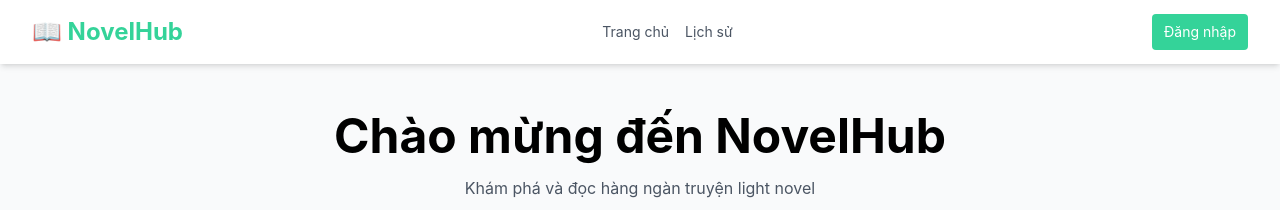
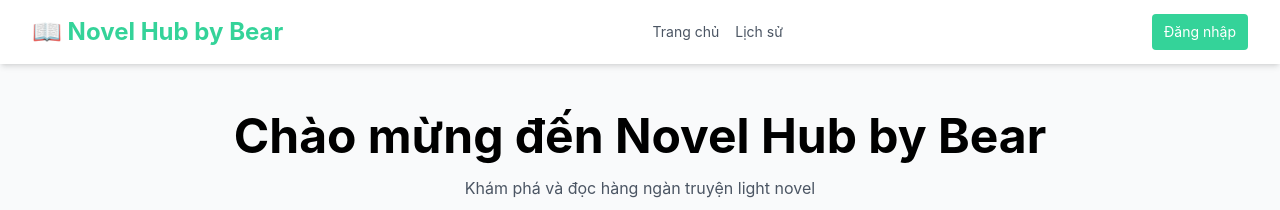
Before and after one commit to LanPH2710/novelhubfrontend, a React (Vite) app: page / in a window 1280 px wide. Shown: the top 210 px of the page. Built offline with nearby package versions, Linux system fonts and the light colour scheme; no server answers.

Commit message:
Branding: rename to 'Novel Hub by Bear', add default cover and docs for custom favicon

```diff
--- a/index.html
+++ b/index.html
@@ -4,8 +4,11 @@
     <meta charset="UTF-8">
     <meta name="viewport" content="width=device-width, initial-scale=1.0">
     <meta name="theme-color" content="#34d399">
+    <meta name="application-name" content="Novel Hub by Bear">
     <link rel="icon" href="/favicon.svg" type="image/svg+xml">
-    <title>NovelHub - Online Novel Reading Platform</title>
+    <!-- Optional PNG/ICO favicon: put your file in public/ as favicon.png or favicon.ico to use -->
+    <link rel="icon" href="/favicon.png" type="image/png">
+    <title>Novel Hub by Bear - Online Novel Reading Platform</title>
 </head>
 <body>
     <div id="root"></div>
--- a/src/components/Navbar.jsx
+++ b/src/components/Navbar.jsx
@@ -18,7 +18,7 @@ export default function Navbar() {
         <div className="flex justify-between items-center h-16">
           <div className="flex items-center">
             <a href="/" className="text-xl sm:text-2xl font-bold text-primary">
-              📖 NovelHub
+              📖 Novel Hub by Bear
             </a>
           </div>
 
--- a/src/pages/EditStory.jsx
+++ b/src/pages/EditStory.jsx
@@ -39,7 +39,7 @@ export default function EditStory() {
       setStatus(story.status);
       setSummary(story.summary);
       if (story.coverUrl) {
-        setCoverPreview(`http://localhost:5000${story.coverUrl}`);
+        setCoverPreview(`${import.meta.env.VITE_API_URL || 'http://localhost:5000'}${story.coverUrl}`);
       }
     } catch (err) {
       setError('Failed to load story');
--- a/src/pages/Home.jsx
+++ b/src/pages/Home.jsx
@@ -40,7 +40,7 @@ export default function Home() {
       <Navbar />
 
       <div className="max-w-7xl mx-auto px-3 sm:px-4 md:px-6 lg:px-8 py-6 sm:py-8 md:py-10 lg:py-12">
-        <h1 className="text-2xl sm:text-3xl md:text-4xl lg:text-5xl font-bold text-center mb-2 sm:mb-3 md:mb-4">Chào mừng đến NovelHub</h1>
+        <h1 className="text-2xl sm:text-3xl md:text-4xl lg:text-5xl font-bold text-center mb-2 sm:mb-3 md:mb-4">Chào mừng đến Novel Hub by Bear</h1>
         <p className="text-center text-xs sm:text-sm md:text-base text-gray-600 mb-6 sm:mb-7 md:mb-8 lg:mb-10">
           Khám phá và đọc hàng ngàn truyện light novel
         </p>
--- a/src/pages/StoryDetail.jsx
+++ b/src/pages/StoryDetail.jsx
@@ -81,9 +81,10 @@ export default function StoryDetail() {
     );
   }
 
+  const defaultCoverPath = '/default-cover.svg';
   const coverUrl = story.coverUrl
     ? `${import.meta.env.VITE_API_URL || 'http://localhost:5000'}${story.coverUrl}`
-    : null;
+    : defaultCoverPath;
 
   return (
     <div className="min-h-screen bg-gray-50">
@@ -94,17 +95,14 @@ export default function StoryDetail() {
           <div className="grid grid-cols-1 md:grid-cols-3 gap-4 sm:gap-5 md:gap-6 lg:gap-8">
             {/* Cover Image */}
             <div className="md:col-span-1">
-              {coverUrl ? (
-                <img
-                  src={coverUrl}
-                  alt={story.title}
-                  className="w-full rounded-lg shadow-md h-auto"
-                />
-              ) : (
-                <div className="w-full aspect-[3/4] rounded-lg bg-gradient-to-br from-primary to-secondary flex items-center justify-center text-white text-4xl sm:text-6xl md:text-7xl lg:text-8xl">
-                  📖
-                </div>
-              )}
+              <img
+                src={coverUrl}
+                alt={story.title}
+                className="w-full rounded-lg shadow-md h-auto"
+                onError={(e) => {
+                  if (e.target && e.target.src !== defaultCoverPath) e.target.src = defaultCoverPath;
+                }}
+              />
             </div>
 
             {/* Story Info */}
```
Also changed, not shown: public/default-cover.svg (added).
